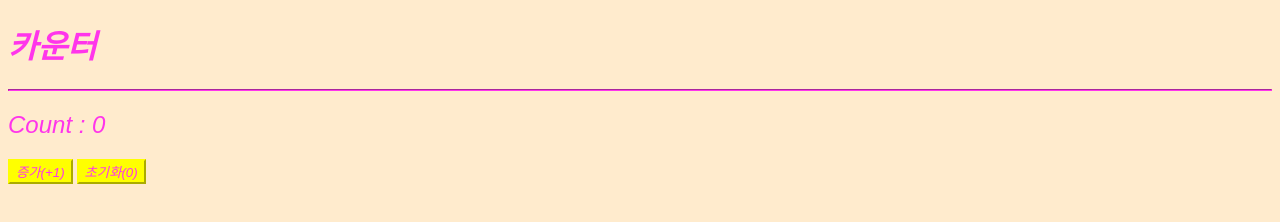
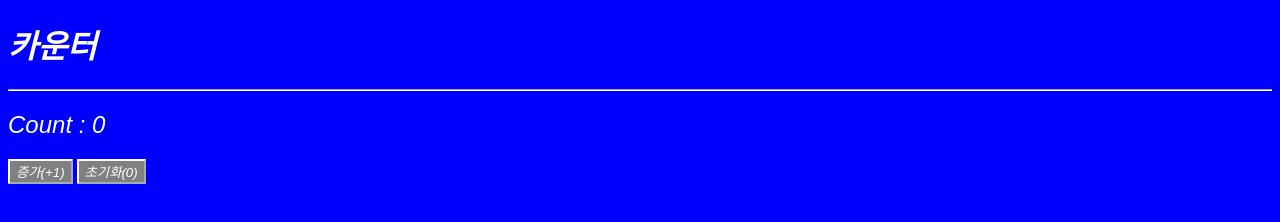
Before and after one commit to Manggo-bit/2025_sarang, a plain HTML site: page 20242198김가영/실습1.html in a window 1280 px wide. Drawn offline with Linux system fonts and the light colour scheme.

Commit message:
중간고사

```diff
--- a/20242198김가영/실습1.html
+++ b/20242198김가영/실습1.html
@@ -7,8 +7,8 @@
 
     <style>
         body {
-            background-color:blanchedalmond;
-            color: rgb(255, 53, 235);
+            background-color:blue;
+            color: white;
             font-style: normal;
             ;
         }
@@ -21,7 +21,7 @@
         }
 
         hr {
-            border-color: rgb(255, 53, 235);
+            border-color: white;
         }
 
         #count-text {
@@ -33,9 +33,9 @@
 
         button {
             font-style: italic;
-            background-color:yellow;
-            border-color: yellow;
-            color: rgb(255, 53, 235);
+            background-color:gray;
+            border-color: white;
+            color: white;
         }
 
     </style>
```
